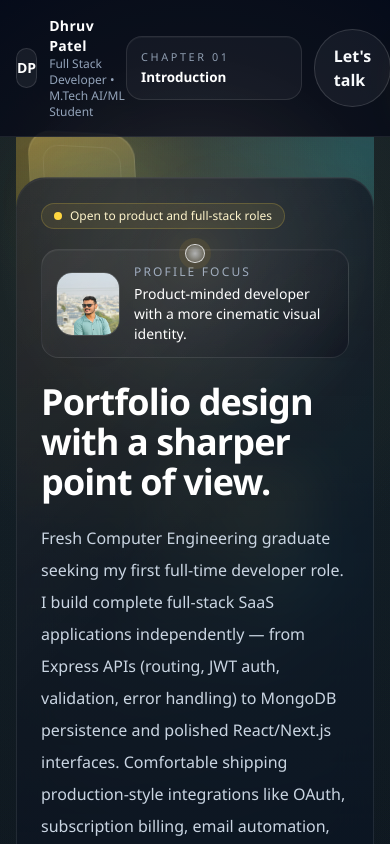
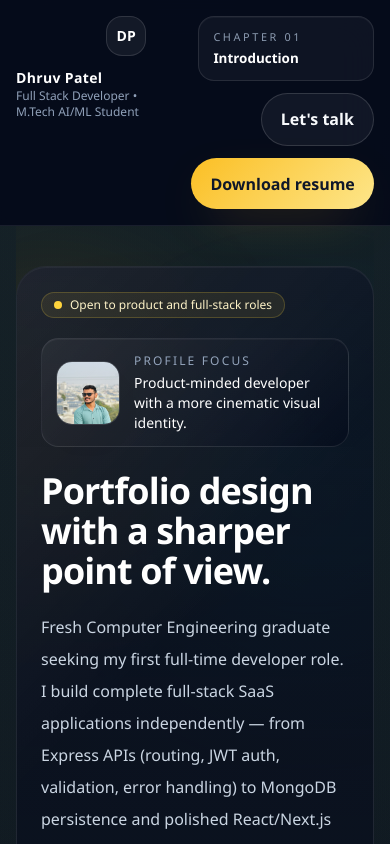
Before and after one commit to Dhpatel001/Portfolio, a React (Vite) app in the folder client/: page / in a window 390 px wide. Shown: the top 844 px of the page. Built offline with nearby package versions, Linux system fonts and the light colour scheme; no server answers.

Commit message:
Reduce motion and improve mobile layout

```diff
--- a/client/src/App.css
+++ b/client/src/App.css
@@ -6,10 +6,6 @@
   --brand-border: rgba(255, 255, 255, 0.1);
   --story-accent: #fbbf24;
   --story-accent-2: #22d3ee;
-  --cursor-x: 50vw;
-  --cursor-y: 30vh;
-  --spot-x: 50vw;
-  --spot-y: 30vh;
   --scroll-progress: 0;
   --scroll-y: 0px;
   --scroll-depth: 0px;
@@ -97,53 +93,6 @@ html {
   color: #fff;
   font-size: 0.84rem;
   font-weight: 600;
-}
-
-.cursor-spotlight {
-  pointer-events: none;
-  position: fixed;
-  inset: 0;
-  z-index: 2;
-  opacity: 0.8;
-  background:
-    radial-gradient(circle 320px at var(--spot-x) var(--spot-y), rgba(255, 255, 255, 0.11), transparent 62%),
-    radial-gradient(circle 480px at var(--spot-x) var(--spot-y), rgba(251, 191, 36, 0.08), transparent 68%);
-  mix-blend-mode: screen;
-}
-
-.custom-cursor {
-  pointer-events: none;
-  position: fixed;
-  left: 0;
-  top: 0;
-  z-index: 60;
-  width: 1.2rem;
-  height: 1.2rem;
-  margin-left: calc(var(--cursor-x) - 0.6rem);
-  margin-top: calc(var(--cursor-y) - 0.6rem);
-  border-radius: 999px;
-  opacity: 0;
-  transform: scale(0.5);
-  transition:
-    opacity 220ms ease,
-    transform 220ms ease,
-    margin 40ms linear;
-}
-
-.custom-cursor-ready {
-  opacity: 1;
-  transform: scale(1);
-}
-
-.custom-cursor-core {
-  width: 100%;
-  height: 100%;
-  border-radius: inherit;
-  border: 1px solid rgba(255, 255, 255, 0.72);
-  background: radial-gradient(circle, rgba(255, 255, 255, 0.6), rgba(251, 191, 36, 0.12));
-  box-shadow:
-    0 0 0 6px rgba(251, 191, 36, 0.08),
-    0 0 45px rgba(251, 191, 36, 0.3);
 }
 
 .page-loader {
@@ -611,19 +560,16 @@ html {
 
 .reveal {
   opacity: 0;
-  transform: translateY(24px) scale(0.98);
-  filter: blur(12px);
+  transform: translateY(18px);
   transition:
     opacity 700ms cubic-bezier(0.2, 0.8, 0.2, 1),
-    transform 700ms cubic-bezier(0.2, 0.8, 0.2, 1),
-    filter 700ms cubic-bezier(0.2, 0.8, 0.2, 1);
+    transform 700ms cubic-bezier(0.2, 0.8, 0.2, 1);
   transition-delay: var(--reveal-delay, 0ms);
 }
 
 .reveal.is-visible {
   opacity: 1;
-  transform: translateY(0) scale(1);
-  filter: blur(0);
+  transform: translateY(0);
 }
 
 .panel-hero {
@@ -1100,28 +1046,118 @@ html {
 }
 
 @media (max-width: 640px) {
+  .portfolio-shell > header .mx-auto {
+    align-items: flex-start;
+    gap: 0.75rem;
+  }
+
+  .portfolio-shell > header .flex.items-center.gap-3 {
+    flex-wrap: wrap;
+    justify-content: flex-end;
+  }
+
   .section-block {
     padding-top: 4rem;
+  }
+
+  .hero-grid {
+    perspective: none;
+  }
+
+  .hero-grid::before,
+  .hero-backdrop,
+  .hero-loom,
+  .floating-field {
+    display: none;
+  }
+
+  .hero-title,
+  .hero-copy,
+  .hero-stats {
+    transform: none !important;
+    transition: none;
+    will-change: auto;
   }
 
   .hero-intro-card {
     width: 100%;
   }
 
+  .panel {
+    backdrop-filter: none;
+  }
+
+  .panel::after {
+    display: none;
+  }
+
+  .reveal {
+    opacity: 1;
+    transform: none;
+    transition: none;
+  }
+
+  .panel-animate,
+  .magnetic,
+  .project-card.magnetic,
   .portrait-stage {
-    min-height: 24rem;
+    transform: none !important;
+    transition: none !important;
+  }
+
+  .magnetic::before,
+  .magnetic::after {
+    opacity: 0.9;
+  }
+
+  .project-scroll-hint {
+    display: none;
+  }
+
+  .project-rail {
+    grid-auto-flow: row;
+    grid-auto-columns: unset;
+    overflow: visible;
+    padding-bottom: 0;
+    scroll-snap-type: none;
+  }
+
+  .portrait-stage {
+    min-height: auto;
+  }
+
+  .portrait-card-main {
+    min-height: 20rem;
   }
 
   .portrait-card-float {
-    width: min(52%, 15rem);
+    position: static;
+    width: 100%;
+    margin-top: 1rem;
+    transform: none;
   }
 
-  .project-rail {
-    grid-auto-columns: 92%;
+  .portrait-caption,
+  .portrait-float-copy {
+    backdrop-filter: none;
   }
 
-  .project-card {
-    min-height: 28rem;
+  .project-card,
+  .project-card-featured {
+    min-height: auto;
+  }
+
+  .project-card-inner {
+    padding: 1.1rem;
+  }
+
+  .section-title {
+    font-size: clamp(1.55rem, 8vw, 2.15rem);
+  }
+
+  .section-copy {
+    font-size: 0.96rem;
+    line-height: 1.85;
   }
 }
 
@@ -1131,16 +1167,6 @@ html {
     box-shadow:
       0 30px 110px -48px rgba(0, 0, 0, 1),
       inset 0 1px 0 rgba(255, 255, 255, 0.05);
-  }
-}
-
-@media (pointer: fine) {
-  body,
-  a,
-  button,
-  input,
-  textarea {
-    cursor: none;
   }
 }
 
@@ -1175,4 +1201,11 @@ html {
     transform: none;
     transition: none;
   }
+
+  .hero-title,
+  .hero-copy,
+  .hero-stats {
+    transform: none !important;
+    transition: none !important;
+  }
 }
--- a/client/src/App.tsx
+++ b/client/src/App.tsx
@@ -37,6 +37,7 @@ function App() {
   const [scrollProgress, setScrollProgress] = useState(0)
   const [activeStory, setActiveStory] = useState<StoryKey>('hero')
   const [isLoaded, setIsLoaded] = useState(false)
+  const [enableMotion, setEnableMotion] = useState(false)
   const [contactStatus, setContactStatus] = useState<
     | { type: 'idle' }
     | { type: 'submitting' }
@@ -61,7 +62,11 @@ function App() {
   } as CSSProperties
 
   useEffect(() => {
-    const root = document.documentElement
+    const motionQuery = window.matchMedia('(hover: hover) and (pointer: fine)')
+    const syncMotion = () => setEnableMotion(motionQuery.matches)
+    syncMotion()
+    motionQuery.addEventListener('change', syncMotion)
+
     const revealItems = Array.from(document.querySelectorAll<HTMLElement>('[data-reveal]'))
     const storyItems = Array.from(document.querySelectorAll<HTMLElement>('[data-story-section]'))
 
@@ -113,9 +118,6 @@ function App() {
       const depth = Math.round(progress * 220)
       setScrollDepth(depth)
       setScrollProgress(progress)
-      root.style.setProperty('--scroll-progress', progress.toFixed(4))
-      root.style.setProperty('--scroll-y', `${window.scrollY}px`)
-      root.style.setProperty('--scroll-pulse', `${Math.round(progress * 100)}%`)
     }
 
     const onScroll = () => {
@@ -130,27 +132,19 @@ function App() {
     window.addEventListener('load', () => setIsLoaded(true), { once: true })
     const bootTimer = window.setTimeout(() => setIsLoaded(true), 1200)
 
-    const onPointerMove = (event: PointerEvent) => {
-      root.style.setProperty('--cursor-x', `${event.clientX}px`)
-      root.style.setProperty('--cursor-y', `${event.clientY}px`)
-      root.style.setProperty('--spot-x', `${event.clientX}px`)
-      root.style.setProperty('--spot-y', `${event.clientY}px`)
-    }
-
-    window.addEventListener('pointermove', onPointerMove, { passive: true })
-
     return () => {
+      motionQuery.removeEventListener('change', syncMotion)
       observer.disconnect()
       storyObserver.disconnect()
       window.removeEventListener('scroll', onScroll)
       window.removeEventListener('resize', onScroll)
-      window.removeEventListener('pointermove', onPointerMove)
       window.clearTimeout(bootTimer)
       if (frame) window.cancelAnimationFrame(frame)
     }
   }, [])
 
   const handleMagneticMove = (event: ReactPointerEvent<HTMLElement>) => {
+    if (!enableMotion) return
     const element = event.currentTarget
     const rect = element.getBoundingClientRect()
     const x = (event.clientX - rect.left) / rect.width
@@ -166,6 +160,7 @@ function App() {
   }
 
   const handleMagneticLeave = (event: ReactPointerEvent<HTMLElement>) => {
+    if (!enableMotion) return
     const element = event.currentTarget
     element.style.setProperty('--mag-x', '50%')
     element.style.setProperty('--mag-y', '50%')
@@ -193,10 +188,6 @@ function App() {
         <p className="mt-5 text-xs uppercase tracking-[0.32em] text-slate-400">
           Crafting the signature experience
         </p>
-      </div>
-      <div className="cursor-spotlight" aria-hidden="true" />
-      <div className={`custom-cursor ${isLoaded ? 'custom-cursor-ready' : ''}`} aria-hidden="true">
-        <div className="custom-cursor-core" />
       </div>
       <header className="sticky top-0 z-30 border-b border-white/8 bg-slate-950/78 backdrop-blur-xl">
         <div className="mx-auto flex w-full max-w-7xl items-center justify-between px-4 py-4 sm:px-6 lg:px-8">
@@ -247,6 +238,7 @@ function App() {
           style={heroStyle}
           data-story-section="hero"
           onPointerMove={(event) => {
+            if (!enableMotion) return
             const rect = event.currentTarget.getBoundingClientRect()
             const x = (event.clientX - rect.left) / rect.width - 0.5
             const y = (event.clientY - rect.top) / rect.height - 0.5
@@ -255,7 +247,10 @@ function App() {
               y: Math.max(-6, Math.min(6, -y * 12)),
             })
           }}
-          onPointerLeave={() => setHeroTilt({ x: 0, y: 0 })}
+          onPointerLeave={() => {
+            if (!enableMotion) return
+            setHeroTilt({ x: 0, y: 0 })
+          }}
         >
           <div className="hero-backdrop" />
           <div className="absolute left-[-7rem] top-16 -z-10 h-72 w-72 rounded-full bg-amber-400/12 blur-3xl hero-orb hero-orb-a" />
```
Also changed, not shown: 2 other files (tests, documents, lock files or other folders).
